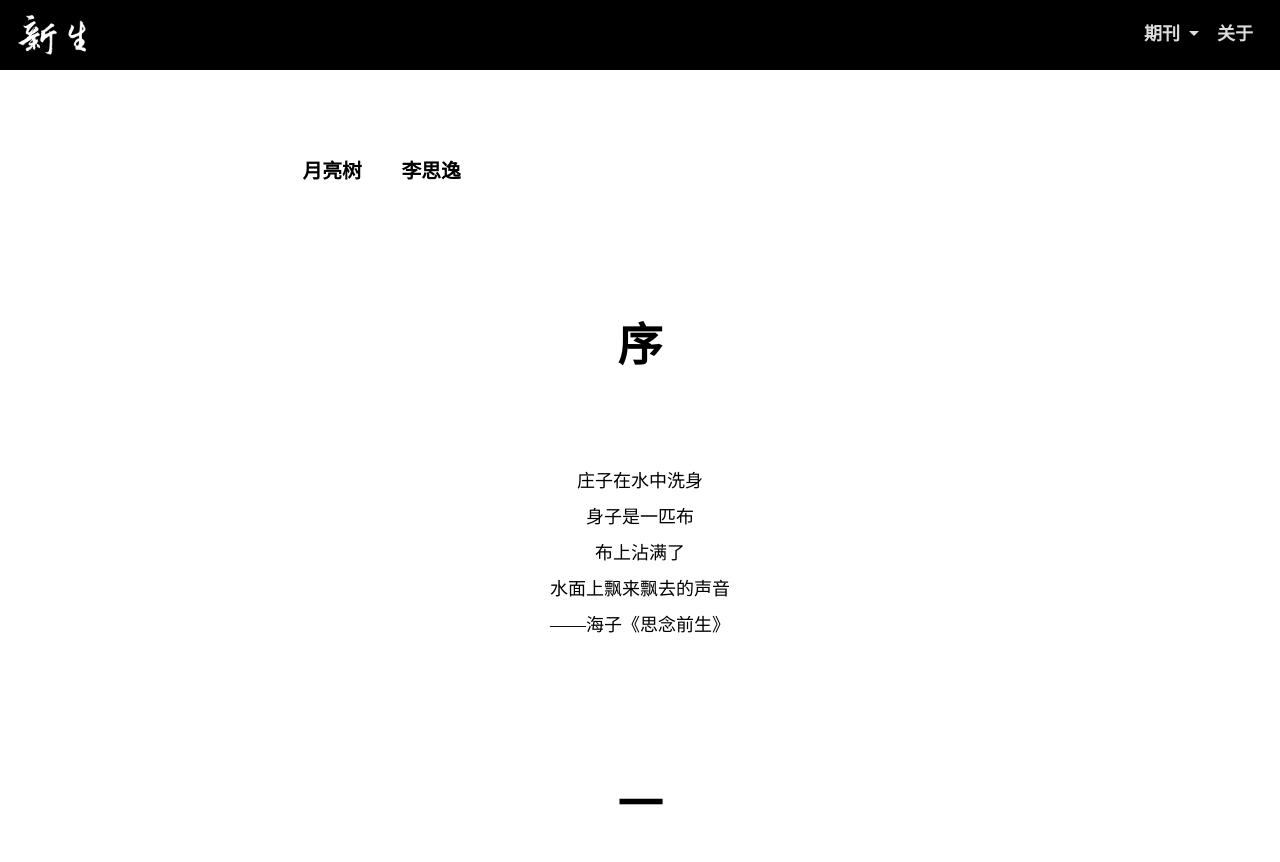
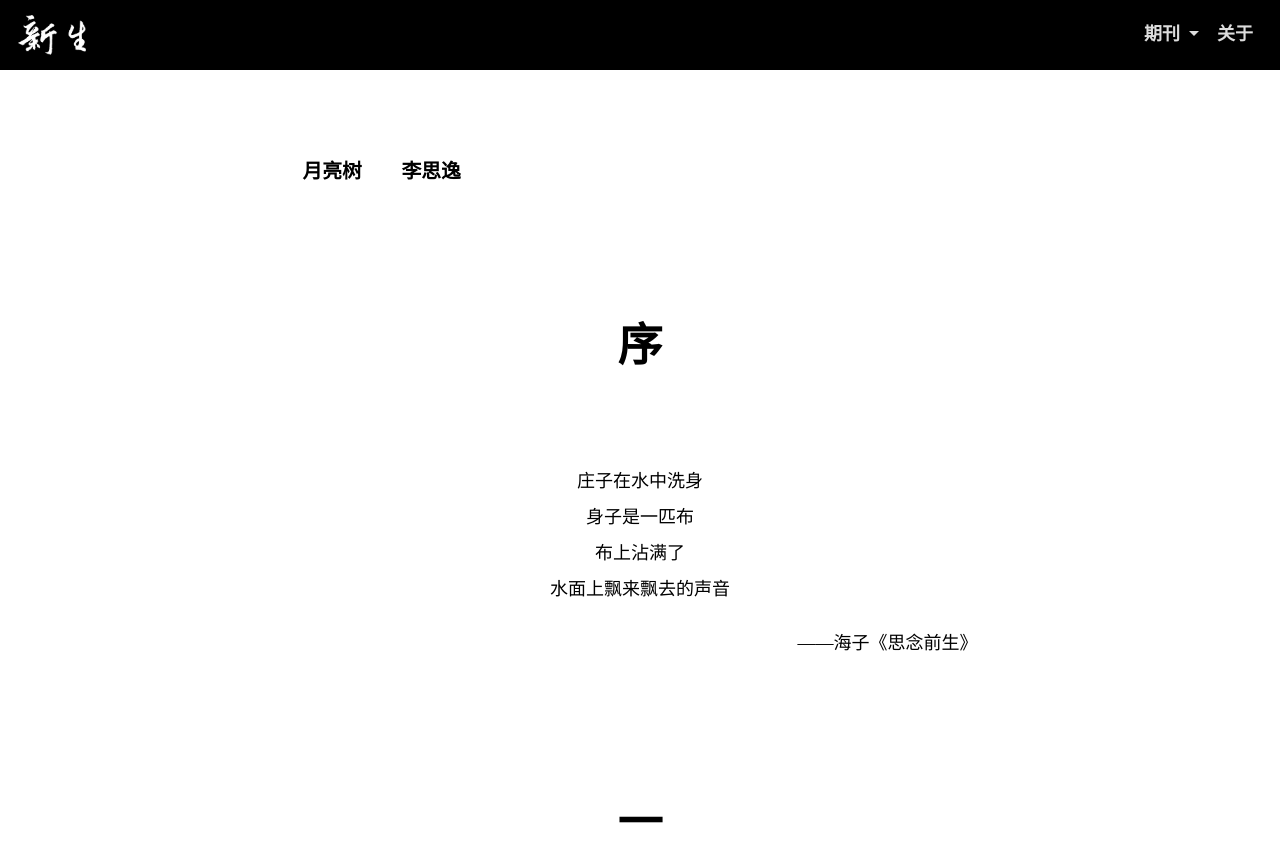
Before and after one commit to youshenmexindemingzima/rebirth, a Jekyll site: the page built from _articles/第二期/流动的盛宴/月亮树.md, in a window 1280 px wide and 900 px high. Shown: the top 862 px of the window. Built offline with Jekyll 4.4.1, drawn with Linux system fonts in a browser that asks for light colours; some web fonts are replaced.

Commit message:
various layout errors

```diff
--- a/_articles/第二期/流动的盛宴/月亮树.md
+++ b/_articles/第二期/流动的盛宴/月亮树.md
@@ -5,12 +5,15 @@
 # **序**
 {:.text-center}
 
-庄子在水中洗身
-身子是一匹布
-布上沾满了
-水面上飘来飘去的声音
-——海子《思念前生》
-{:.text-center.font-kaiti.no-indent}
+> 庄子在水中洗身
+> 身子是一匹布
+> 布上沾满了
+> 水面上飘来飘去的声音
+> {:.text-center}
+>
+> ——海子《思念前生》
+> {:.text-right}
+{:.pl-0}
 
 # **一**
 {:.text-center}
```
Also changed, not shown: _articles/第二期/雅各的房间/夏日落尽的田野.md (+4 -3 lines).
